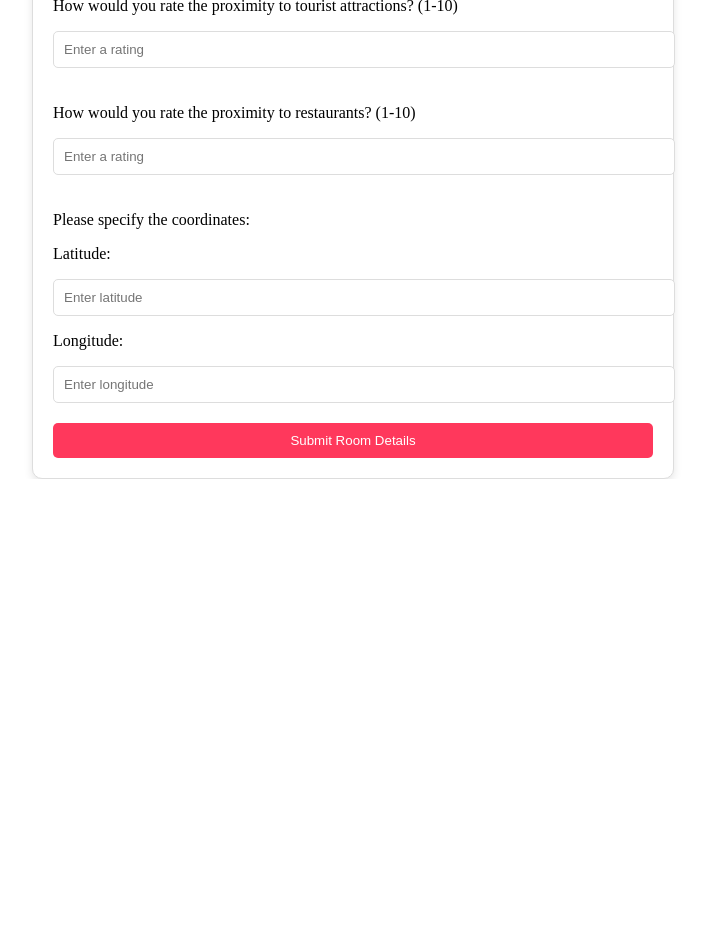
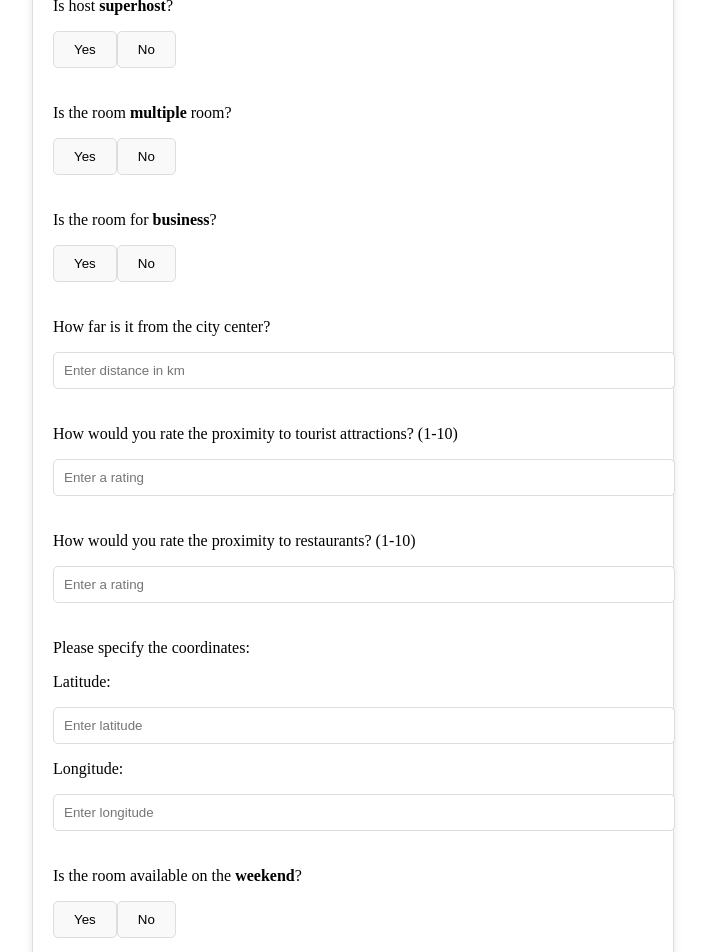
Before and after one commit to FiZufa/rakamin-finpro-frontend, a Nuxt app: page / in a window 1280 px wide. Shown: the part 560-1512 px from the top of the page, without its empty margins (287-993 px from the left). Before the commit the page ends 1039 px from the top, so only its background shows below. Built offline with nearby package versions, Linux system fonts and the light colour scheme.

Commit message:
complete form

```diff
--- a/components/AddRoomBox.vue
+++ b/components/AddRoomBox.vue
@@ -45,6 +45,59 @@
                     placeholder="Enter the number of beds"
                 />
                 <span v-if="errors.beds" class="error">{{ errors.beds }}</span>
+            </div>
+
+            <!-- superhost -->
+            <div class="superhost">
+                <p>Is host <b>superhost</b>?</p>
+                <button
+                    v-for="host in superhosts"
+                    :key="host"
+                    @click.prevent="selectHost(host)"
+                    :class="{selected: superhost === host}"
+                >
+                    {{ host }}
+                </button>
+            </div>
+
+            <!-- multiple room -->
+            <div class="multi">
+                <p>Is the room <b>multiple</b> room?</p>
+                <button
+                    v-for="multi in multiples"
+                    :key="multi"
+                    @click.prevent="selectMulti(multi)"
+                    :class="{selected: multiple === multi}"
+                >
+                    {{ multi }}
+                </button>
+
+            </div>
+
+            <!-- bisnis room -->
+            <div class="biz">
+                <p>Is the room for <b>business</b>?</p>
+                <button
+                    v-for="biz in bussiness"
+                    :key="biz"
+                    @click.prevent="selectBusiness(biz)"
+                    :class="{selected: buss === biz}"
+                >
+                    {{ biz }}
+                </button>
+            </div>
+
+            <!-- Distance from city center -->
+            <div class="city-center">
+                <p>How far is it from the city center?</p>
+                <input
+                    type="number"
+                    v-model="cityDistance"
+                    min="1"
+                    max="10"
+                    placeholder="Enter distance in km"
+                />
+                <span v-if="errors.cityDistance" class="error">{{ errors.cityDistance }}</span>
             </div>
 
             <!-- Tourist Attraction Rate -->
@@ -97,6 +150,19 @@
                 <span v-if="errors.coordinates" class="error">{{ errors.coordinates }}</span>
             </div>
 
+            <!-- weekend -->
+            <div class="weekend">
+                <p>Is the room available on the <b>weekend</b>?</p>
+                <button
+                    v-for="week in weeks"
+                    :key="week"
+                    @click.prevent="selectWeekend(week)"
+                    :class="{selected: weekend === week}"
+                >
+                    {{ week }}
+                </button>
+            </div>
+
             <!-- Submit Button -->
             <button type="submit" class="submit-btn">Submit Room Details</button>
         </form>
@@ -110,13 +176,22 @@ export default {
             location: null,
             roomType: null,
             beds: '',
+            cityDistance: '',
             attractionRate: '',
             restaurantProximity: '',
             latitude: '',
             longitude: '',
+            superhost: null,
+            multiple: null,
+            buss: null,
+            weekend: null,
             errors: {},
             cities: ['Athens', 'Berlin', 'Barcelona', 'Budapest', 'Lisbon', 'London', 'Paris', 'Rome', 'Vienna'],
             roomTypes: ['Private', 'Shared'],
+            superhosts: ['Yes', 'No'],
+            multiples: ['Yes', 'No'],
+            bussiness: ['Yes', 'No'],
+            weeks: ['Yes', 'No']
         };
     },
     methods: {
@@ -125,6 +200,18 @@ export default {
         },
         selectRoomType(type) {
             this.roomType = type;
+        },
+        selectHost(host) {
+            this.superhost = host;
+        },
+        selectMulti(multi) {
+            this.multiple = multi;
+        },
+        selectBusiness(biz){
+            this.buss = biz;
+        },
+        selectWeekend(week){
+            this.weekend = week;
         },
         validateForm() {
             this.errors = {};
@@ -138,6 +225,8 @@ export default {
                 this.errors.restaurantProximity = 'Please rate proximity to restaurants between 1 and 10.';
             if (!this.latitude || !this.longitude)
                 this.errors.coordinates = 'Please provide valid latitude and longitude.';
+            if (!this.cityDistance)
+                this.errors.cityDistance = 'Please provide distance in km.';
             return Object.keys(this.errors).length === 0;
         },
         handleSubmit() {
```
